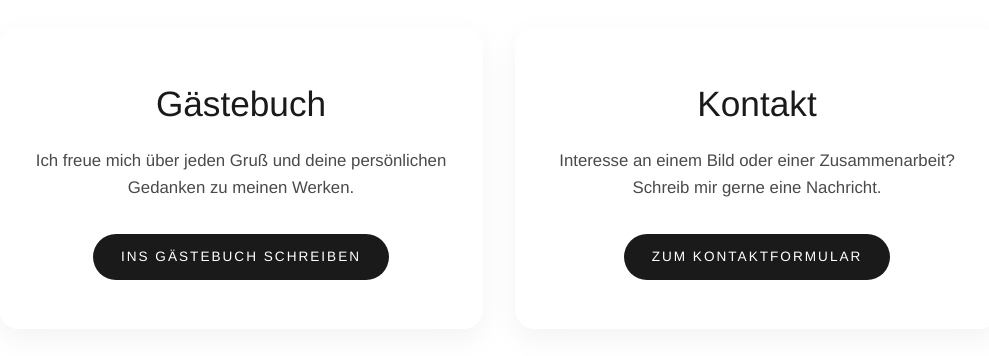
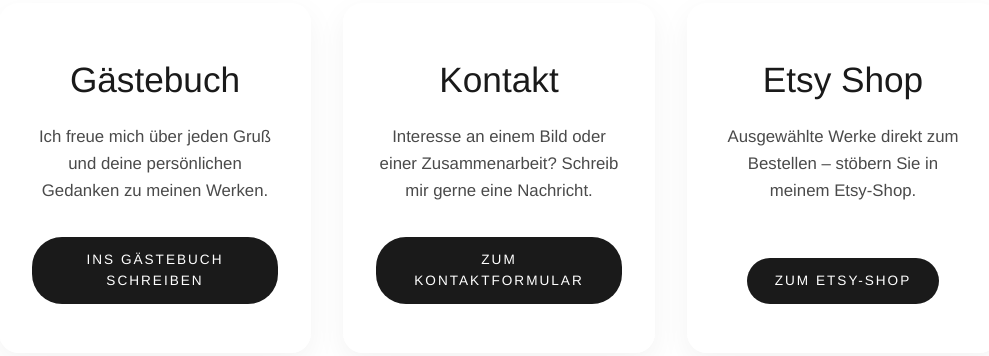
Before and after one commit to zmtng/petra-jansen-atelier, a plain HTML site: page index.html in a window 1280 px wide. Shown: the part 2622-2978 px from the top of the page, without its empty margins (141-1130 px from the left). Drawn offline with Linux system fonts and the light colour scheme; no server answers.

Commit message:
Etsy Link
Etsy Link

```diff
--- a/index.html
+++ b/index.html
@@ -101,6 +101,12 @@
                         <p>Interesse an einem Bild oder einer Zusammenarbeit? Schreib mir gerne eine Nachricht.</p>
                         <a href="kontakt.html" class="btn">Zum Kontaktformular</a>
                     </div>
+
+                    <div class="cta-card">
+                        <h2>Etsy Shop</h2>
+                        <p>Ausgewählte Werke direkt zum Bestellen – stöbern Sie in meinem Etsy-Shop.</p>
+                        <a href="https://petrajansenart.etsy.com/" class="btn" target="_blank" rel="noopener">Zum Etsy-Shop</a>
+                    </div>
                 </div>
             </div>
         </section>
@@ -118,8 +124,7 @@
             </div>
 
             <footer class="slide-footer">
-                <p>&copy; 2026 Art by Petra Jansen. Alle Rechte vorbehalten.</p>
-            </footer>
+                <p>&copy; 2026 Art by Petra Jansen. Alle Rechte vorbehalten.</p>            </footer>
         </section>
 
     </main>
```
Also changed, not shown: ausstellungen.html (+2 -3 lines), datenschutz.html (+1 -2 lines), gaestebuch.html (+1 -2 lines), galerie.html (+2 -2 lines), kontakt.html (+3 -3 lines), ueber-mich.html (+1 -2 lines).
